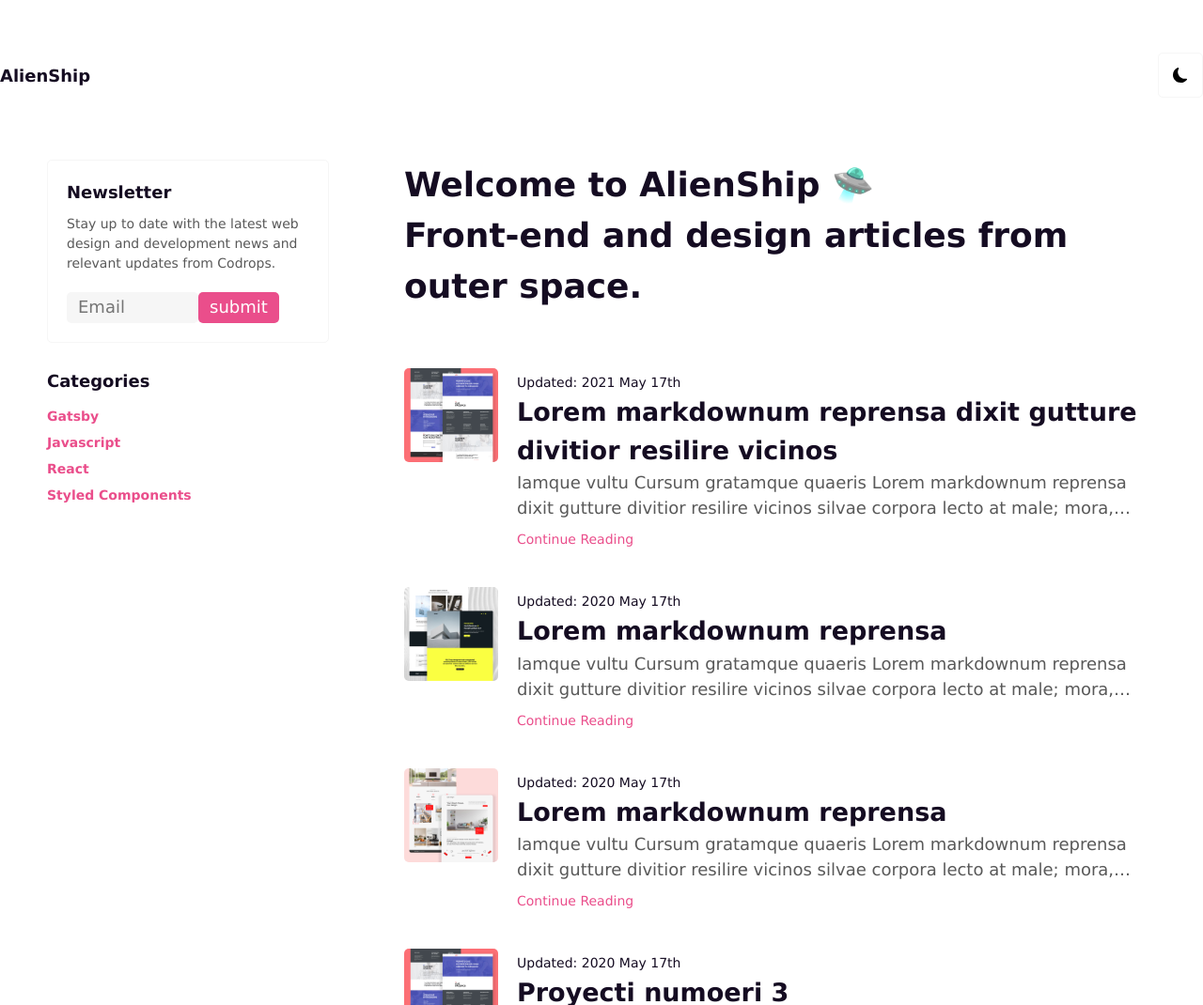
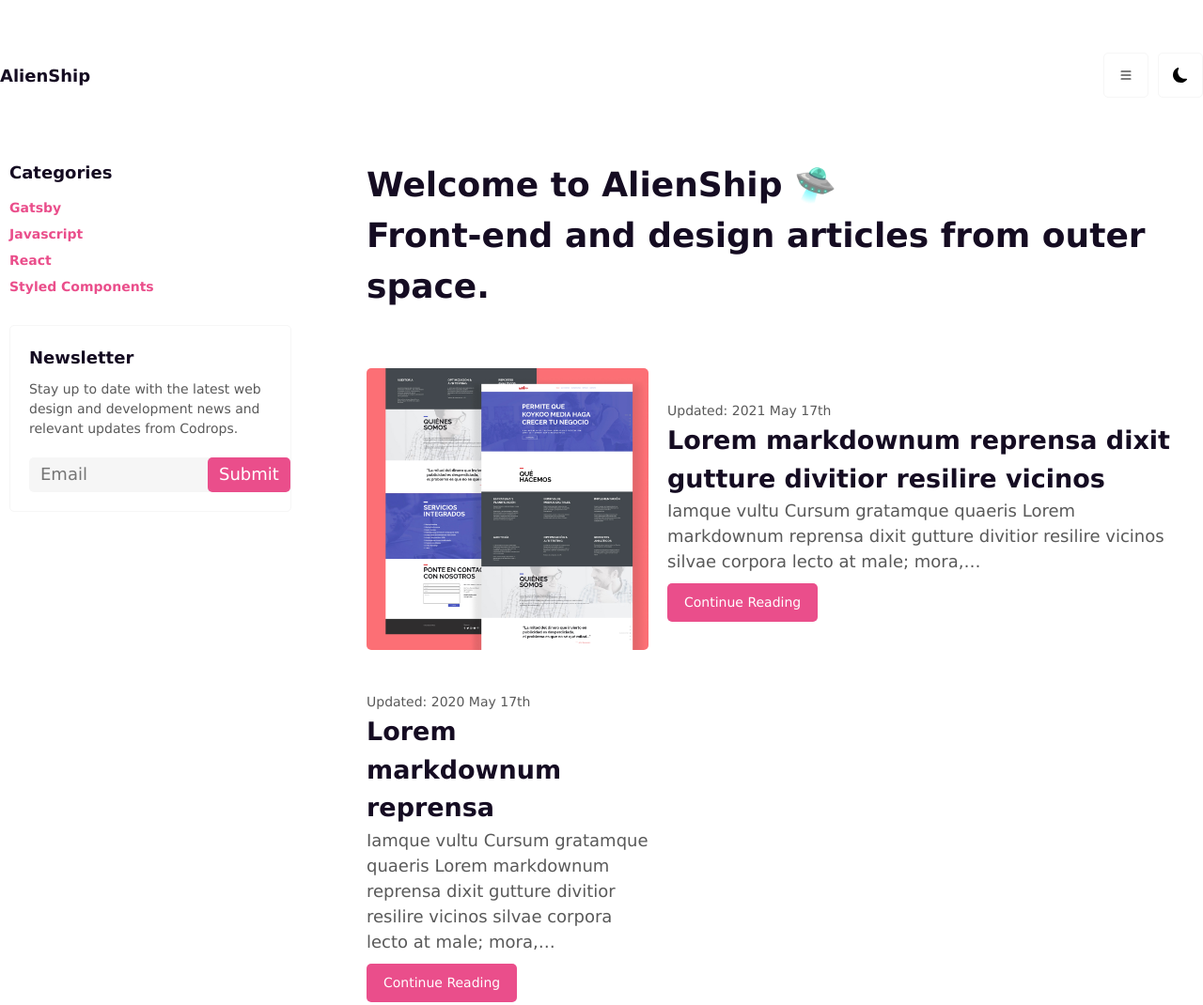
Before and after one commit to leanug/mdx-blog, a Gatsby site: page / in a window 1280 px wide. Shown: the top 1070 px of the page at 94% size. Built offline with nearby package versions, Linux system fonts and the light colour scheme; Gatsby itself is replaced by a stand-in of ours.

Commit message:
Layout changed

```diff
--- a/gatsby-browser.js
+++ b/gatsby-browser.js
@@ -1,9 +1,15 @@
 import React from 'react'
 import Layout from './src/components/Layout'
-import 'normalize.css'
+import { MDXProvider } from '@mdx-js/react'
+
+const components = {
+    h2: props => <h2 { ...props }>{ props.children }</h2>
+}
 
 export const wrapPageElement = ({ element, props }) => (
-    <Layout { ...props }>
-        { element }
-    </Layout>
+    <MDXProvider components={ components }>
+        <Layout { ...props }>
+            { element }
+        </Layout>
+    </MDXProvider>
 )
--- a/gatsby-node.js
+++ b/gatsby-node.js
@@ -29,7 +29,7 @@ exports.createPages = async ({ graphql, actions }) => {
 
   result.data.categories.distinct.forEach(category => {
     createPage({
-      path: `/categories/${ category }`,
+      path: `/categories/${ category.replace(' ', '-') }`,
       component: path.resolve(`src/templates/category-template.js`),
       context: { category },
     })
--- a/src/blog/1-project-one/post.mdx
+++ b/src/blog/1-project-one/post.mdx
@@ -2,7 +2,7 @@
 author: Leandro
 title: Lorem markdownum reprensa
 slug: project-one
-image: ./images/screenshot.jpg
+image:
 date: 2020-05-17
 category: react
 ---
--- a/src/components/Header.js
+++ b/src/components/Header.js
@@ -1,24 +1,34 @@
 import React from 'react'
 import { Link } from 'gatsby'
+import Burger from './icons/Burger'
 import Moon from './icons/Moon'
 import styled from 'styled-components'
 
-const Navbar = ({ toggleTheme }) => {
+const Navbar = ({ toggleTheme, toggleSidebar }) => {
 
     return (
         <Header>
             <div>
                 <Link to="/">
-                    <span className="logo">AlienShip</span>
+                    <span style={{ display: 'flex', fontWeight: '700' }}>
+                        AlienShip
+                    </span>
                 </Link>
             </div>
-
+            <div style={{ width: '20rem', display: 'flex', justifyContent: 'flex-end' }}>
+                <ThemeTogglerBtn
+                    aria-label="Dark or light website theme toggler"
+                    onClick={ toggleSidebar }
+                >
+                    <Burger />
+                </ThemeTogglerBtn>
                 <ThemeTogglerBtn
                     aria-label="Dark or light website theme toggler"
                     onClick={ toggleTheme }
                 >
                     <Moon />
                 </ThemeTogglerBtn>
+            </div>
         </Header>
     )
 }
@@ -33,35 +43,12 @@ const Header = styled.header`
     max-width: var(--max-width);
     width: 100%;
     transition: color 0.3s linear;
-
-    .logo {
-        display: flex;
-        font-weight: 700;
-    }
-
-    .btn {
-        background-color: var(--clr-alpha);
-        color: var(--clr-omega);
-        border-radius: var(--radius-alpha);
-        font-size: 1.4rem;
-        font-family: var(--secondary-font);
-        font-weight: 600;
-        padding: 1.6rem 2.6rem;
-
-        &:hover {
-            text-decoration: none;
-        }
-    }
-
-    .btn-wrapper {
-        transition: transform 0.3s linear;
-    }
 `
 
 const ThemeTogglerBtn = styled.button`
     align-items: center;
     background: transparent;
-    border: 1px solid ${({ theme }) => theme.gamma };
+    border: 1px solid var(--clr-gamma);
     border-radius: var(--radius-alpha);
     cursor: pointer;
     display: flex;
@@ -70,13 +57,6 @@ const ThemeTogglerBtn = styled.button`
     line-height: 1;
     margin-left: 1rem;
     width: 48px;
-
-    .icon {
-        color: ${({ theme }) => theme.psi };
-        height: auto;
-        transition: all 0.25s linear;
-        width: 2rem;
-    }
 `
 
 export default Navbar
--- a/src/components/Layout.js
+++ b/src/components/Layout.js
@@ -1,9 +1,7 @@
 import React, { useState, useEffect } from 'react'
-import Categories from '../components/Categories'
 import GlobalStyles from './GlobalStyles'
 import BackToTopBtn from './BackToTopBtn'
 import Footer from './Footer'
-import Newsletter from '../components/Newsletter'
 import Header from './Header'
 import { lightTheme, darkTheme } from '../theme';
 import PropTypes from "prop-types"
@@ -17,27 +15,27 @@ const Layout = ({ children, location: { pathname } }) => {
     : ''
 
   /* Dark and Light themes */
-  const [ theme, setTheme ] = useState( 'light' )
-  const [ showSidebar, setShowSidebar ] = useState( false )
+  const [theme, setTheme] = useState('light')
+  const [showSidebar, setShowSidebar] = useState(false)
 
   const toggleSidebar = _ => {
-    setShowSidebar( ! showSidebar )
+    setShowSidebar(! showSidebar)
   }
 
   const toggleTheme = _ => {
-  if ( theme === 'light' ) {
-    setTheme( 'dark')
-    url && window.localStorage.setItem( 'theme', 'dark' )
+  if (theme === 'light') {
+    setTheme('dark')
+    url && window.localStorage.setItem('theme', 'dark')
     return
   }
 
-  setTheme( 'light' )
-    url && window.localStorage.setItem( 'theme', 'light' )
+  setTheme('light')
+    url && window.localStorage.setItem('theme', 'light')
   }
 
-  useEffect( () => {
-  const localTheme = window.localStorage.getItem( 'theme' )
-  localTheme && setTheme( localTheme );
+  useEffect(() => {
+  const localTheme = window.localStorage.getItem('theme')
+  localTheme && setTheme(localTheme);
   }, []);
 
   return (
@@ -51,16 +49,13 @@ const Layout = ({ children, location: { pathname } }) => {
         />
       <BackToTopBtn />
       <PageWrapper>
-        <Header toggleTheme={ toggleTheme } pathname={ pathname } />
+        <Header
+          toggleTheme={ toggleTheme }
+          toggleSidebar={ toggleSidebar }
+          pathname={ pathname }
+        />
         <main>
-          <aside>
-            <Newsletter />
-            <br />
-            <Categories />
-          </aside>
-          <article>
-            { children }
-          </article>
+          { children }
         </main>
         <Footer />
       </PageWrapper>
@@ -70,16 +65,13 @@ const Layout = ({ children, location: { pathname } }) => {
 
 const PageWrapper = styled.div`
   display: grid;
-  grid-template-columns: 1fr minmax(1fr, 70rem) 1fr;
   grid-template-rows: auto 1fr auto;
   min-height: 100vh;
+  width: 100%;
 
   main {
-    display: grid;
-    grid-template-columns: 30rem 80rem;
-    grid-gap: 8rem;
-    margin: auto;
-    max-width: var(--max-width);
+    padding-left: 1rem;
+    padding-right: 1rem;
   }
 `
 
--- a/src/components/Newsletter.js
+++ b/src/components/Newsletter.js
@@ -1,22 +1,21 @@
 import React from 'react'
 import styled from 'styled-components'
 
-const Newsletter = () => {
-    return (
-        <>
+const Newsletter = () => (
     <Wrapper>
-                <div style={{ fontWeight: '600', marginBottom: '1rem' }}>Newsletter</div>
+        <div style={{ fontWeight: '600', marginBottom: '1rem' }}>
+            Newsletter
+        </div>
         <p style={{ marginBottom: '2rem' }}>
-                    Stay up to date with the latest web design and development news and relevant updates from Codrops.
+            Stay up to date with the latest web design and
+            development news and relevant updates from Codrops.
         </p>
         <form>
             <input type="email" name="email" placeholder="Email" />
-                    <input type="button" value="submit" />
+            <input type="button" value="Submit" />
         </form>
     </Wrapper>
-        </>
 )
-}
 
 const Wrapper = styled.div`
     border-radius: var(--radius-alpha);
@@ -33,7 +32,7 @@ const Wrapper = styled.div`
 
     input {
         border-radius: var(--radius-alpha);
-        max-width: 14rem;
+        max-width: 20rem;
     }
 
     input[type="button"]{
@@ -41,14 +40,15 @@ const Wrapper = styled.div`
         border: none;
         color: var(--clr-omega);
         cursor: pointer;
-        padding: .6rem 1.2rem;
+        margin-left: -1rem;
+        padding: .8rem 1.2rem;
     }
 
     input[type="email"]{
         background-color: var(--clr-gamma);
         border: none;
         color: var(--clr-psi);
-        padding: .6rem 1.2rem;
+        padding: .8rem 1.2rem;
     }
 `
 
--- a/src/components/Posts/Item.js
+++ b/src/components/Posts/Item.js
@@ -7,37 +7,54 @@ const Item = ({ date, excerpt, humanDate, image, slug, title }) => {
     const img = getImage( image )
 
     return (
-        <Wrapper>
-            <Link to={ `/${slug}` }>
+        <Wrapper image>
             { image &&
                 <div>
+                    <Link to={ `/${slug}` }>
                         <GatsbyImage
                             alt={ title }
                             imgClassName="img"
                             image={ img } alt={ title }
                             loading="lazy"
                         />
+                    </Link>
                 </div>
             }
             <div className="container">
-                    <span>Updated: <time dateTime={ date }>{ humanDate }</time></span>
+                <span className="date">
+                    Updated: <time dateTime={ date }>{ humanDate }</time>
+                </span>
+                <Link to={ `/${slug}` }>
                     <h2>{ title }</h2>
+                </Link>
                 <p>{ excerpt }</p>
-                    <span className="read-more">Continue Reading</span>
+                <Link className="read-more" to={ `/${slug}` }>
+                    Continue Reading
+                </Link>
             </div>
-            </Link>
         </Wrapper>
     )
 }
 
-const Wrapper = styled.article`
+const Wrapper = styled.section`
+    align-items: center;
     height: 100%;
     width: 100%;
+    display: grid;
+    grid-template-columns: 30rem 1fr;
+    grid-gap: 2rem;
 
-    a {
-        display: grid;
-        grid-template-columns: 10rem 1fr;
-        grid-gap: 2rem;
+    &:not(:last-child) {
+        margin-bottom: 4rem;
+    }
+
+    @media screen and (max-width: 576px) {
+        display: block;
+        margin-bottom: 6rem;
+
+        .container {
+            margin-top: 2rem;
+        }
     }
 
     .img {
@@ -45,9 +62,7 @@ const Wrapper = styled.article`
         margin-right: 2rem;
     }
 
-    &:not(:last-child) {
-        margin-bottom: 4rem;
-    }
+
 
     .category {
         text-transform: capitalize;
@@ -60,6 +75,10 @@ const Wrapper = styled.article`
         font-size: var(--font-small);
     }
 
+    .date {
+        color: var(--clr-beta);
+    }
+
     .link {
         display: flex;
         align-items: center;
@@ -70,9 +89,13 @@ const Wrapper = styled.article`
     }
 
     .read-more {
-        color: var(--clr-alpha);
-        display: block;
+        background-color: var(--clr-alpha);
+        border-radius: var(--radius-alpha);
+        color: var(--clr-omega);
+        display: inline-block;
+        font-size: var(--font-small);
         margin-top: 1rem;
+        padding: 1rem 1.8rem;
     }
 `
 
--- a/src/components/Sidebar.js
+++ b/src/components/Sidebar.js
@@ -1,10 +1,9 @@
 import React from 'react'
-//import links from '../constants/links'
+import Categories from '../components/Categories'
+import Close from './icons/Close'
 import styled from 'styled-components'
 
 const Sidebar = ({ showSidebar, toggleSidebar }) => {
-  /* It closes the sidebar and scrolls to the selected section */
-
   return (
     <Wrapper
         className={ `${ showSidebar ? 'sidebar showSidebar' : 'sidebar' }` }
@@ -16,14 +15,13 @@ const Sidebar = ({ showSidebar, toggleSidebar }) => {
             className="close-btn"
             aria-label="Close sidebar"
           >
-            X
+            <Close />
           </button>
       </div>
       <div className="sidebar-content">
         <div className="content">
-         Links
+          <Categories />
         </div>
-
       </div>
     </Wrapper>
   )
@@ -31,9 +29,9 @@ const Sidebar = ({ showSidebar, toggleSidebar }) => {
 
 const Wrapper = styled.aside`
     &.sidebar {
-      background-color: ${({ theme }) => theme.epsilon };
+      background-color: var(--clr-psi);
+      color: var(--clr-omega);
       display: grid;
-      font-family: var(--secondary-font);
       grid-auto-flow: row;
       grid-template-rows: auto 1fr;
       height: 100vh;
@@ -59,7 +57,7 @@ const Wrapper = styled.aside`
       .close-btn {
         background-color: transparent;
         border: none;
-        color: ${({ theme }) => theme.psi };
+        color: var(--clr-omega);
         cursor: pointer;
         font-size: 3rem;
       }
--- /dev/null
+++ b/src/components/icons/Burger.js
@@ -0,0 +1,21 @@
+import React from 'react'
+
+const Burger = props => {
+    return (
+        <svg
+            xmlns="http://www.w3.org/2000/svg"
+            width={16}
+            height={16}
+            fill="currentColor"
+            className="prefix__bi prefix__bi-list"
+            {...props}
+        >
+            <path
+                fillRule="evenodd"
+                d="M2.5 12a.5.5 0 01.5-.5h10a.5.5 0 010 1H3a.5.5 0 01-.5-.5zm0-4a.5.5 0 01.5-.5h10a.5.5 0 010 1H3a.5.5 0 01-.5-.5zm0-4a.5.5 0 01.5-.5h10a.5.5 0 010 1H3a.5.5 0 01-.5-.5z"
+            />
+        </svg>
+    )
+}
+
+export default Burger
--- /dev/null
+++ b/src/components/icons/Close.js
@@ -0,0 +1,25 @@
+import React from 'react'
+
+const Close = (props) => {
+    return (
+        <svg
+            xmlns="http://www.w3.org/2000/svg"
+            width={16}
+            height={16}
+            fill="currentColor"
+            className="prefix__bi prefix__bi-x-lg"
+            { ...props }
+        >
+        <path
+            fillRule="evenodd"
+            d="M13.854 2.146a.5.5 0 010 .708l-11 11a.5.5 0 01-.708-.708l11-11a.5.5 0 01.708 0z"
+        />
+        <path
+            fillRule="evenodd"
+            d="M2.146 2.146a.5.5 0 000 .708l11 11a.5.5 0 00.708-.708l-11-11a.5.5 0 00-.708 0z"
+        />
+        </svg>
+    )
+}
+
+export default Close
--- a/src/pages/index.js
+++ b/src/pages/index.js
@@ -1,7 +1,10 @@
 import React from 'react'
+import Categories from '../components/Categories'
+import Newsletter from '../components/Newsletter'
 import { graphql } from "gatsby"
 import Posts from '../components/Posts'
 import Seo from '../components/SEO'
+import styled from 'styled-components'
 
 const IndexPage = ({ data }) => {
     const { allMdx: { nodes: posts } } = data
@@ -9,14 +12,42 @@ const IndexPage = ({ data }) => {
     return (
         <>
             <Seo />
-            <h1 style={{ marginTop: 0, marginBottom: '6rem' }}>
-                Welcome to AlienShip 🛸 <br />
-                Front-end and design articles from outer space.
-            </h1>
-            <Posts posts={ posts } />
+            <Wrapper>
+                <aside>
+                    <Categories />
+                    <br />
+                    <Newsletter />
+                </aside>
+                <article>
+                    <h1 style={{ marginTop: 0, marginBottom: '6rem' }}>
+                        Welcome to AlienShip 🛸 <br />
+                        Front-end and design articles from outer space.
+                    </h1>
+                    <Posts posts={ posts } />
+                </article>
+            </Wrapper>
         </>
     )
 }
+
+const Wrapper = styled.div`
+    display: grid;
+    grid-template-columns: 30rem 1fr;
+    max-width: var(--max-width);
+    margin: auto;
+    grid-gap: 8rem;
+
+    @media screen and (max-width: 1200px) {
+        display: block;
+        margin: auto;
+        padding: 0 1rem;
+        max-width: 80rem;
+
+        aside {
+            display: none;
+        }
+    }
+`
 
 export const query = graphql`
 {
@@ -29,9 +60,9 @@ export const query = graphql`
                 image {
                     childImageSharp {
                         gatsbyImageData(
-                            height: 120
+                            height: 576
                             placeholder: BLURRED
-                            width: 120
+                            width: 576
                         )
                     }
                 }
```
Also changed, not shown: gatsby-ssr.js (+6 -3 lines), src/components/Breadcrumbs.js (added, +37 -0 lines), src/components/icons/LandingPage.js (deleted, +0 -46 lines), src/components/icons/Sun.js (added, +16 -0 lines), src/templates/category-template.js (+45 -9 lines), src/templates/post-template.js (+13 -2 lines). Lines whose indentation alone changed are shown as unchanged.
